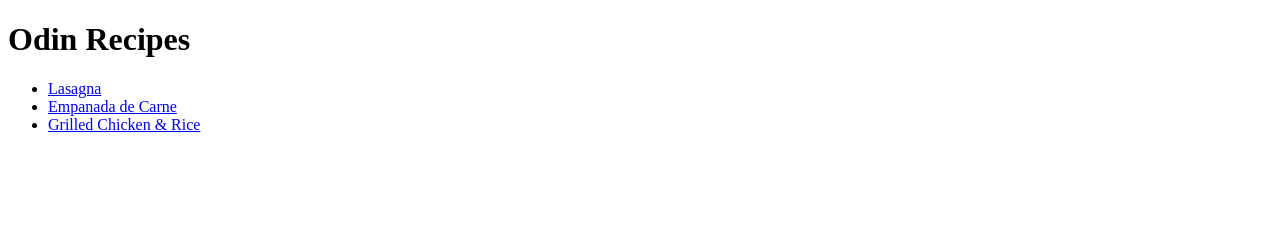
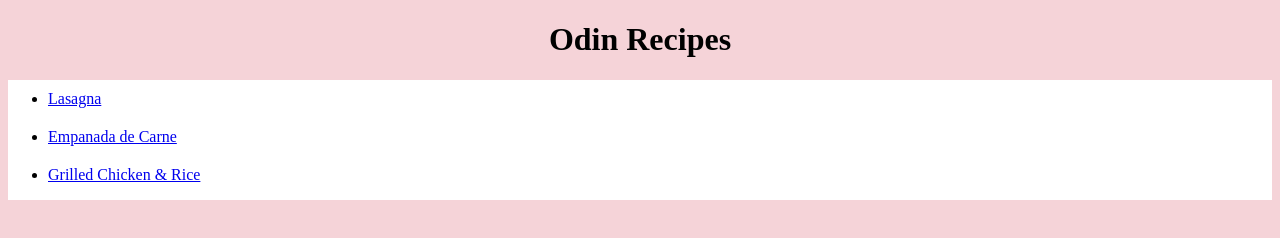
Before and after one commit to TSlaykila/odin-recipes, a plain HTML site: page index.html in a window 1280 px wide. Drawn offline with Linux system fonts and the light colour scheme.

Commit message:
using my new knowledge of CSS' boxes into my previous work

```diff
--- a/index.html
+++ b/index.html
@@ -6,11 +6,12 @@
     <title>Odin Recipes</title>
 </head>
 <body>
+    <link rel="stylesheet" href="style.css">
     <h1>Odin Recipes</h1>
     <ul>
-    <li><a href="recipes/lasagna.html">Lasagna</a></li>
-    <li><a href="recipes/empanada-de-carne.html">Empanada de Carne</a></li>
-    <li><a href="recipes/grilled-chicken-and-rice.html">Grilled Chicken & Rice</a></li>
+    <li id="line1"><a href="recipes/lasagna.html">Lasagna</a></li>
+    <li id="line2"><a href="recipes/empanada-de-carne.html">Empanada de Carne</a></li>
+    <li id="line3"><a href="recipes/grilled-chicken-and-rice.html">Grilled Chicken & Rice</a></li>
     </ul>
 </body>
 </html>
--- /dev/null
+++ b/recipes/style1.css
@@ -0,0 +1,21 @@
+body{
+    background-color: #f8d9de;
+}
+h1{
+    text-align: center;
+    color: black;
+    background-color: blanchedalmond;
+    width: 400px;
+    margin-left: 400px;
+
+}
+
+p{
+    background-color: white;
+    padding: 10px;
+}
+
+h2{
+    background-color: white;
+    width: max-content;
+}
--- /dev/null
+++ b/recipes/style2.css
@@ -0,0 +1,21 @@
+body{
+    background-color: #f8d9de;
+}
+h1{
+    text-align: center;
+    color: black;
+    background-color: blanchedalmond;
+    width: 400px;
+    margin-left: 400px;
+
+}
+
+p{
+    background-color: white;
+    padding: 10px;
+}
+
+h2{
+    background-color: white;
+    width: max-content;
+}
--- /dev/null
+++ b/recipes/style3.css
@@ -0,0 +1,21 @@
+body{
+    background-color: #f8d9de;
+}
+h1{
+    text-align: center;
+    color: black;
+    background-color: blanchedalmond;
+    width: 400px;
+    margin-left: 400px;
+
+}
+
+p{
+    background-color: white;
+    padding: 10px;
+}
+
+h2{
+    background-color: white;
+    width: max-content;
+}
--- /dev/null
+++ b/style.css
@@ -0,0 +1,22 @@
+body{
+    background-color: rgb(245, 211, 216);
+}
+h1{
+    text-align: center;
+}
+ul{
+    background-color: white;
+    width: auto;
+    height: 120px;
+    box-sizing: border-box;
+}
+
+#line1{
+    padding: 10px 0;
+}
+#line2{
+    padding: 10px 0;
+}
+#line3{
+    padding: 10px 0;
+}
```
Also changed, not shown: recipes/empanada-de-carne.html (+1 -0 lines), recipes/grilled-chicken-and-rice.html (+1 -0 lines), recipes/lasagna.html (+1 -0 lines), 1 other file.
